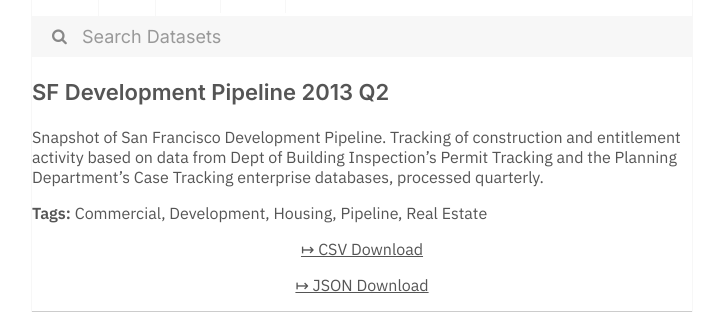
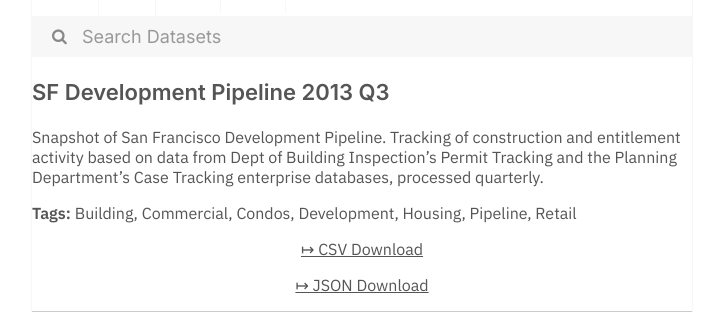
Before and after one commit to dayda-entities/city-of-san-francisco, a Jekyll site: the page built from _posts/2020-11-10-sf-development-pipeline-2013-q.md, in a window 1280 px wide. Shown: the part 269-581 px from the top of the page, without its empty margins (278-990 px from the left). Built offline with Jekyll 4.4.1, drawn with Linux system fonts in a browser that asks for light colours.

```diff
--- a/_posts/2020-11-10-sf-development-pipeline-2013-q.md
+++ b/_posts/2020-11-10-sf-development-pipeline-2013-q.md
@@ -1,19 +1,21 @@
 ---
-title: SF Development Pipeline 2013 Q2
-created: '2020-11-10T16:56:30.260853'
-modified: '2020-11-10T16:56:30.260864'
+title: SF Development Pipeline 2013 Q3
+created: '2020-11-10T16:56:38.171019'
+modified: '2020-11-10T16:56:38.171026'
 state: active
 type: dataset
 tags:
+  - Building
   - Commercial
+  - Condos
   - Development
   - Housing
   - Pipeline
-  - Real Estate
+  - Retail
 groups:
   - Local Government
-csv_url: 'https://data.sfgov.org/api/views/evrp-pcmc/rows.csv?accessType=DOWNLOAD'
-json_url: 'https://data.sfgov.org/api/views/evrp-pcmc/rows.json?accessType=DOWNLOAD'
+csv_url: 'https://data.sfgov.org/api/views/hxup-t2n6/rows.csv?accessType=DOWNLOAD'
+json_url: 'https://data.sfgov.org/api/views/hxup-t2n6/rows.json?accessType=DOWNLOAD'
 layout: post
 
 ---
```
